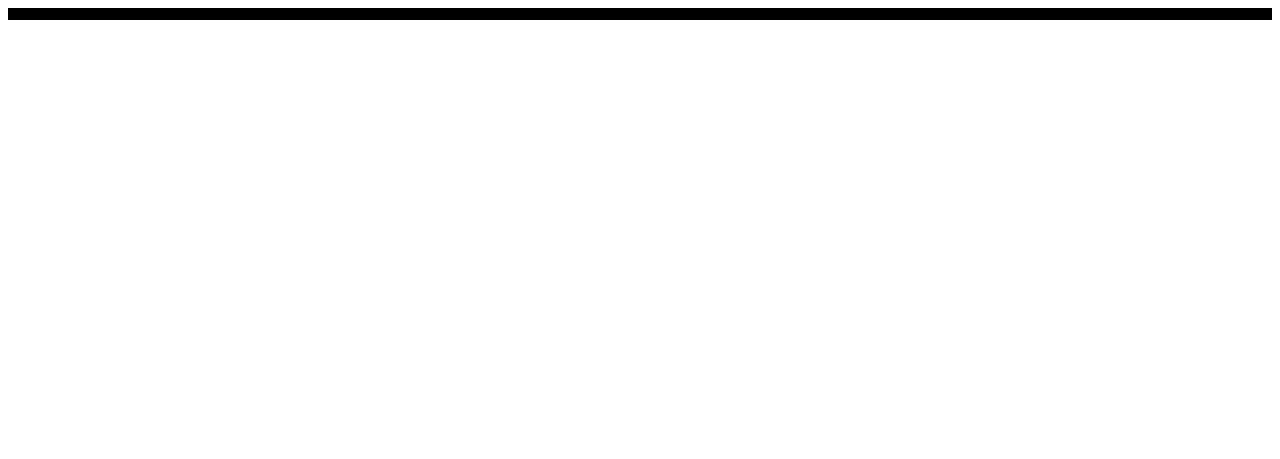
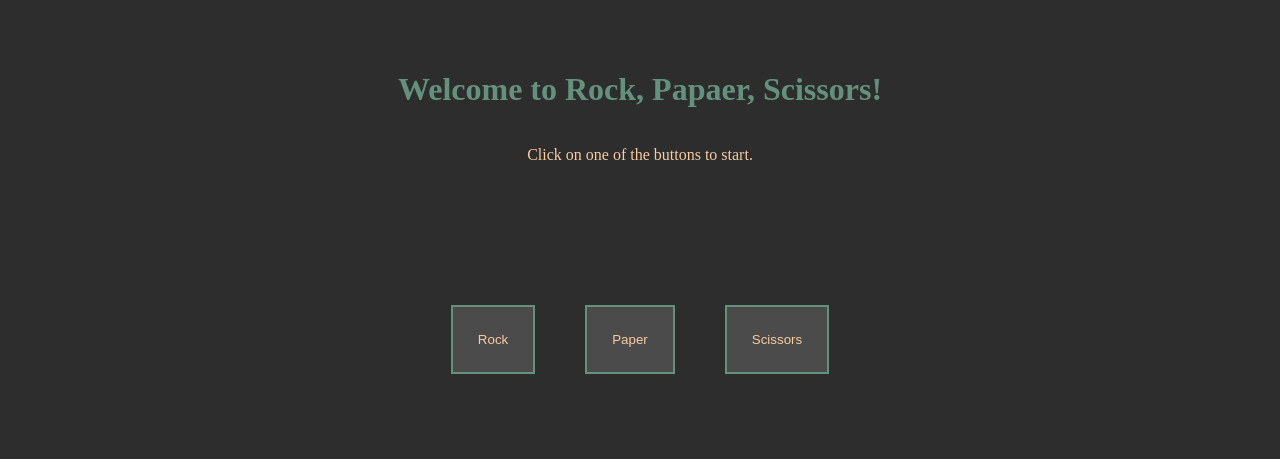
Before and after one commit to TerranceReimar/RockPaperScissors, a plain HTML site: page index.html in a window 1280 px wide. Drawn offline with Linux system fonts and the light colour scheme.

Commit message:
Added GUI to the rockPaperScissors game

```diff
--- a/index.html
+++ b/index.html
@@ -9,6 +9,8 @@
     <script src="script.js" defer></script>
   </head>
   <body>
-    <div id="container"></div>
+    <header></header>
+    <div id="buttons"></div>
+    <div id="outcome"></div>
   </body>
 </html>
--- a/script.js
+++ b/script.js
@@ -1,18 +1,62 @@
-const container = document.querySelector("#container");
-const rock = document.createElement("div");
-const paper = document.createElement("div");
-const scissors = document.createElement("div");
+const buttons = document.querySelector("#buttons");
+const header = document.querySelector("header");
 
-rock.setAttribute("style", "Background-color: yellow; border: 2px solid black");
-paper.setAttribute(
-  "style",
-  "Background-color: yellow; border: 2px solid black"
-);
-scissors.setAttribute(
-  "style",
-  "Background-color: yellow; border: 2px solid black"
-);
+const title = document.createElement("h1");
+const desc = document.createElement("p");
+title.textContent = "Welcome to Rock, Papaer, Scissors!";
+desc.textContent = "Click on one of the buttons to start.";
+header.appendChild(title);
+header.appendChild(desc);
 
-container.appendChild(rock);
-container.appendChild(paper);
-container.appendChild(scissors);
+// Insert button elements (rock, paper, scissors)
+const rock = document.createElement("button");
+const paper = document.createElement("button");
+const scissors = document.createElement("button");
+
+// Insert text and logo's to the buttons
+rock.textContent = "Rock";
+paper.textContent = "Paper";
+scissors.textContent = "Scissors";
+
+// Adding Classes to style with CSS
+rock.classList.add("rock");
+paper.classList.add("paper");
+scissors.classList.add("scissors");
+
+// Adding elements to HTML document
+buttons.appendChild(rock);
+buttons.appendChild(paper);
+buttons.appendChild(scissors);
+
+function playGame(userGuess, computerGuess) {
+  const items = ["Rock", "Paper", "Scissors"];
+  computerGuess = items[Math.floor(Math.random() * items.length)];
+
+  if (userGuess == computerGuess) {
+    outcome.textContent = "It's a tie!";
+  } else if (userGuess == "Rock" && computerGuess == "Scissors") {
+    outcome.textContent = "You win!";
+  } else if (userGuess == "Paper" && computerGuess == "Rock") {
+    outcome.textContent = "You win!";
+  } else if (userGuess == "Scissors" && computerGuess == "Paper") {
+    outcome.textContent = "You win!";
+  } else {
+    outcome.textContent = "You lose.";
+  }
+}
+
+rock.addEventListener("click", function () {
+  playGame("Rock");
+});
+paper.addEventListener("click", function () {
+  playGame("Paper");
+});
+scissors.addEventListener("click", function () {
+  playGame("Scissors");
+});
+
+// Div that tells the user the outcome
+const outcome = document.querySelector("#outcome");
+const outcomeText = document.createElement("p");
+outcomeText.classList.add("outcomeText");
+outcome.appendChild(outcomeText);
--- a/style.css
+++ b/style.css
@@ -0,0 +1,58 @@
+body {
+  margin: 0;
+  padding: 0;
+  background-color: rgb(45, 45, 45);
+}
+
+header {
+  display: flex;
+  flex-direction: column;
+  justify-content: center;
+  align-items: center;
+  margin-bottom: 100px;
+  margin-top: 50px;
+}
+
+header h1 {
+  color: rgb(100, 145, 125);
+}
+
+header p {
+  color: rgb(248, 203, 160);
+}
+
+/* styles for the buttons */
+#buttons {
+  display: flex;
+  flex: 1;
+  justify-content: center;
+  align-items: center;
+  margin-bottom: 25px;
+}
+
+.rock,
+.paper,
+.scissors {
+  display: inline-block;
+  background-color: rgb(75, 75, 75);
+  border: 2px solid rgb(100, 145, 125);
+  color: rgb(248, 203, 160);
+  padding: 25px;
+  margin: 25px;
+  cursor: pointer;
+}
+
+.rock:hover,
+.paper:hover,
+.scissors:hover {
+  transform: scale(1.1);
+}
+
+/* Styles for the outcome */
+#outcome {
+  display: flex;
+  flex: 1;
+  justify-content: center;
+  align-items: center;
+  color: rgb(248, 203, 160);
+}
```
Also changed, not shown: logos/rock.png (added).
